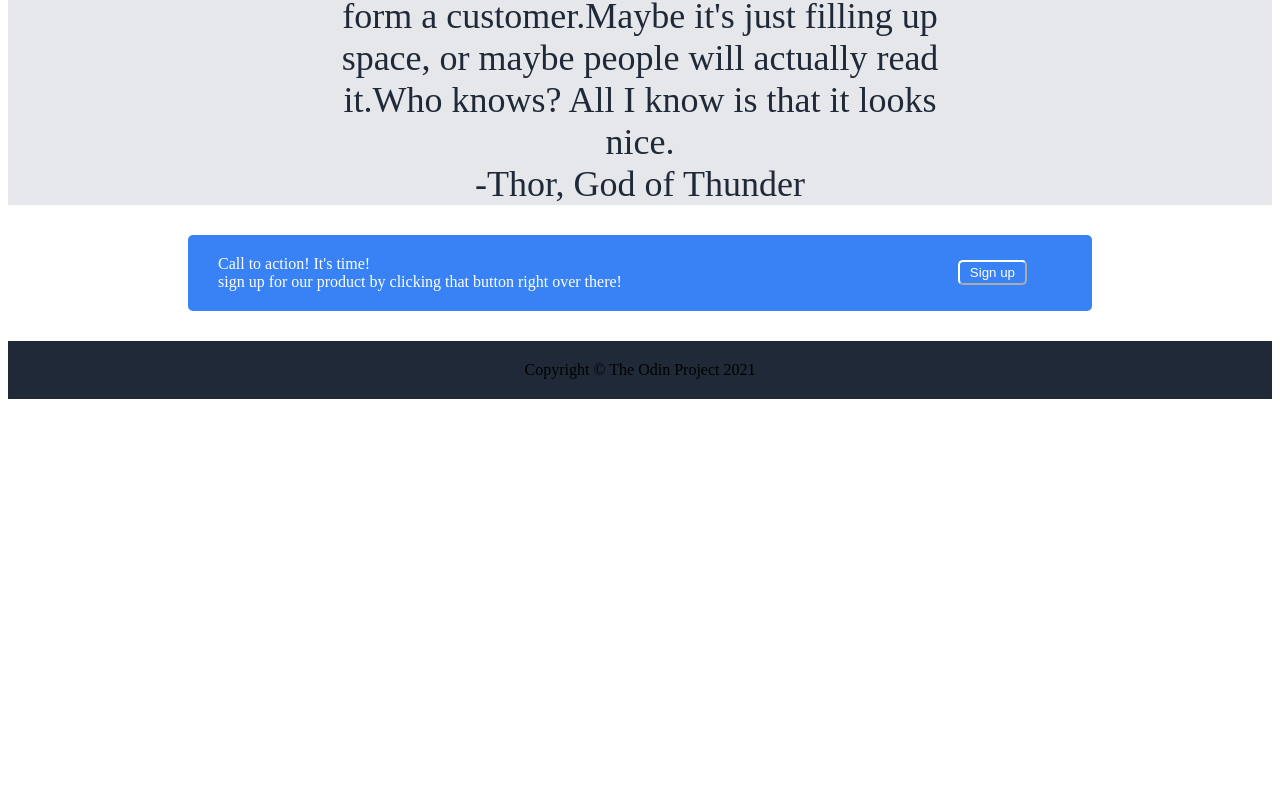
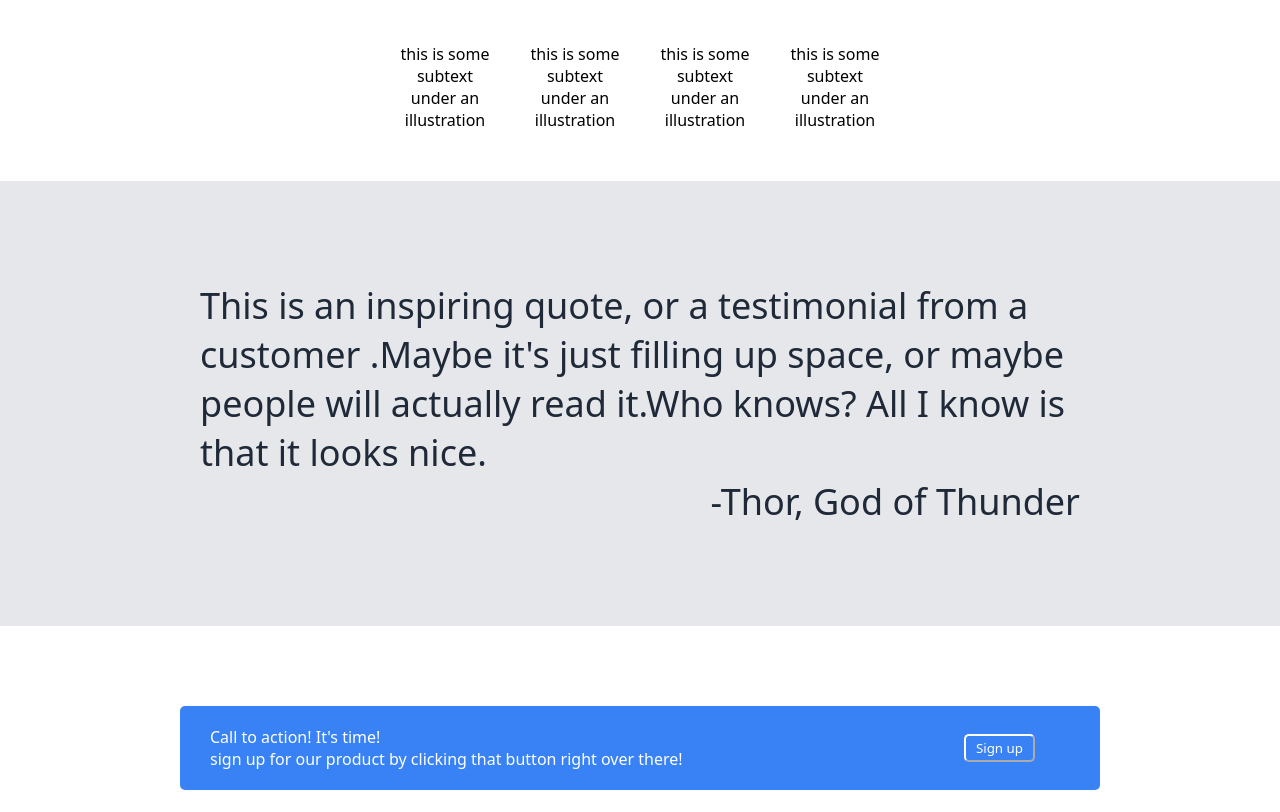
Before and after one commit to diangool/Project-landing-page-, a plain HTML site: page index.html in a window 1280 px wide. Shown: the part 434-1246 px from the top of the page. Before the commit the page ends 841 px from the top, so only its background shows below. Drawn offline with Linux system fonts and the light colour scheme.

Commit message:
Finish ironing the little details to comply with the design

```diff
--- a/index.html
+++ b/index.html
@@ -5,8 +5,15 @@
         <meta name="viewport" content="width=device-width, initial-scale=1.0" />
         <title>Landing project</title>
         <link rel="stylesheet" href="style.css" />
+        <link rel="preconnect" href="https://fonts.googleapis.com" />
+        <link rel="preconnect" href="https://fonts.gstatic.com" crossorigin />
+        <link
+            href="https://fonts.googleapis.com/css2?family=Roboto:ital,wght@0,100;0,300;0,400;0,500;0,700;0,900;1,100;1,300;1,400;1,500;1,700;1,900&display=swap"
+            rel="stylesheet"
+        />
     </head>
     <body>
+        <div class="body">
             <div class="header">
                 <div class="toppart">
                     <div class="left">
@@ -24,9 +31,9 @@
                     <div class="awesome-left">
                         <h1>This website is awesome</h1>
                         <div class="header-text">
-                        This website has some subtext that goes here under the
-                        main title. It's smaller font and the color is lower
-                        contrast
+                            This website has some subtext that goes here under
+                            the main title. It's smaller font and the color is
+                            lower contrast
                         </div>
                         <div><button id="sign1">Sign up</button></div>
                     </div>
@@ -55,24 +62,27 @@
                 </div>
             </div>
             <div id="quote">
-            This is an inspiring quote, or a testimonial form a customer.Maybe
-            it's just filling up space, or maybe people will actually read
-            it.Who knows? All I know is that it looks nice.
-            <br />
-            -Thor, God of Thunder
+                This is an inspiring quote, or a testimonial from a customer
+                .Maybe it's just filling up space, or maybe people will actually
+                read it.Who knows? All I know is that it looks nice.
+                <div id="quote2">-Thor, God of Thunder</div>
             </div>
+
             <div class="contact">
                 <div id="border">
                     <div class="contact1">
                         Call to action! It's time!
                         <div>
-                        sign up for our product by clicking that button right
-                        over there!
+                            sign up for our product by clicking that button
+                            right over there!
                         </div>
                     </div>
-                <div class="contact2"><button id="sign2">Sign up</button></div>
+                    <div class="contact2">
+                        <button id="sign2">Sign up</button>
+                    </div>
                 </div>
             </div>
             <div class="footer">Copyright &#169; The Odin Project 2021</div>
+        </div>
     </body>
 </html>
--- a/style.css
+++ b/style.css
@@ -1,9 +1,22 @@
+* {
+    font-family: system-ui, -apple-system, BlinkMacSystemFont, 'Segoe UI',
+        Roboto, Oxygen, Ubuntu, Cantarell, 'Open Sans', 'Helvetica Neue',
+        sans-serif;
+}
+body {
+    display: flex;
+    flex-direction: column;
+    justify-content: center;
+    margin: 0;
+}
 .header {
     display: flex;
     flex-direction: column;
     background-color: #1f2937;
-
     color: #f9faf8;
+    padding-bottom: 80px;
+    padding-left: 150px;
+    padding-right: 150px;
 }
 .logo {
     font-size: 24px;
@@ -11,8 +24,9 @@
 }
 .toppart {
     display: flex;
-    flex-direction: row;
     justify-content: space-between;
+    align-items: center;
+    padding-bottom: 30px;
 }
 a {
     text-decoration: none;
@@ -23,8 +37,6 @@ li {
 }
 ul {
     display: flex;
-    margin: 0;
-    padding: 0;
     gap: 10px;
 }
 
@@ -60,6 +72,9 @@ h1 {
 }
 .inf-part {
     text-align: center;
+    margin-bottom: 50px;
+    padding-left: 150px;
+    padding-right: 150px;
 }
 h2 {
     font-size: 36px;
@@ -76,21 +91,20 @@ h2 {
 }
 #quote {
     display: flex;
-    flex-wrap: wrap;
-    text-align: center;
-    align-items: center;
-    justify-content: center;
-    padding-left: 300px;
-    padding-right: 300px;
+    flex-direction: column;
     font-size: 36px;
     color: #1f2937;
     background-color: #e5e7eb;
+    padding: 100px 200px;
+    text-align: left;
+}
+#quote2 {
+    display: flex;
+    justify-content: flex-end;
 }
 
 .contact {
-    margin-bottom: 30px;
-    padding-left: 150px;
-    padding-right: 150px;
+    padding: 50px 150px;
 }
 #border {
     display: flex;
```
Lines whose indentation alone changed are shown as unchanged.
